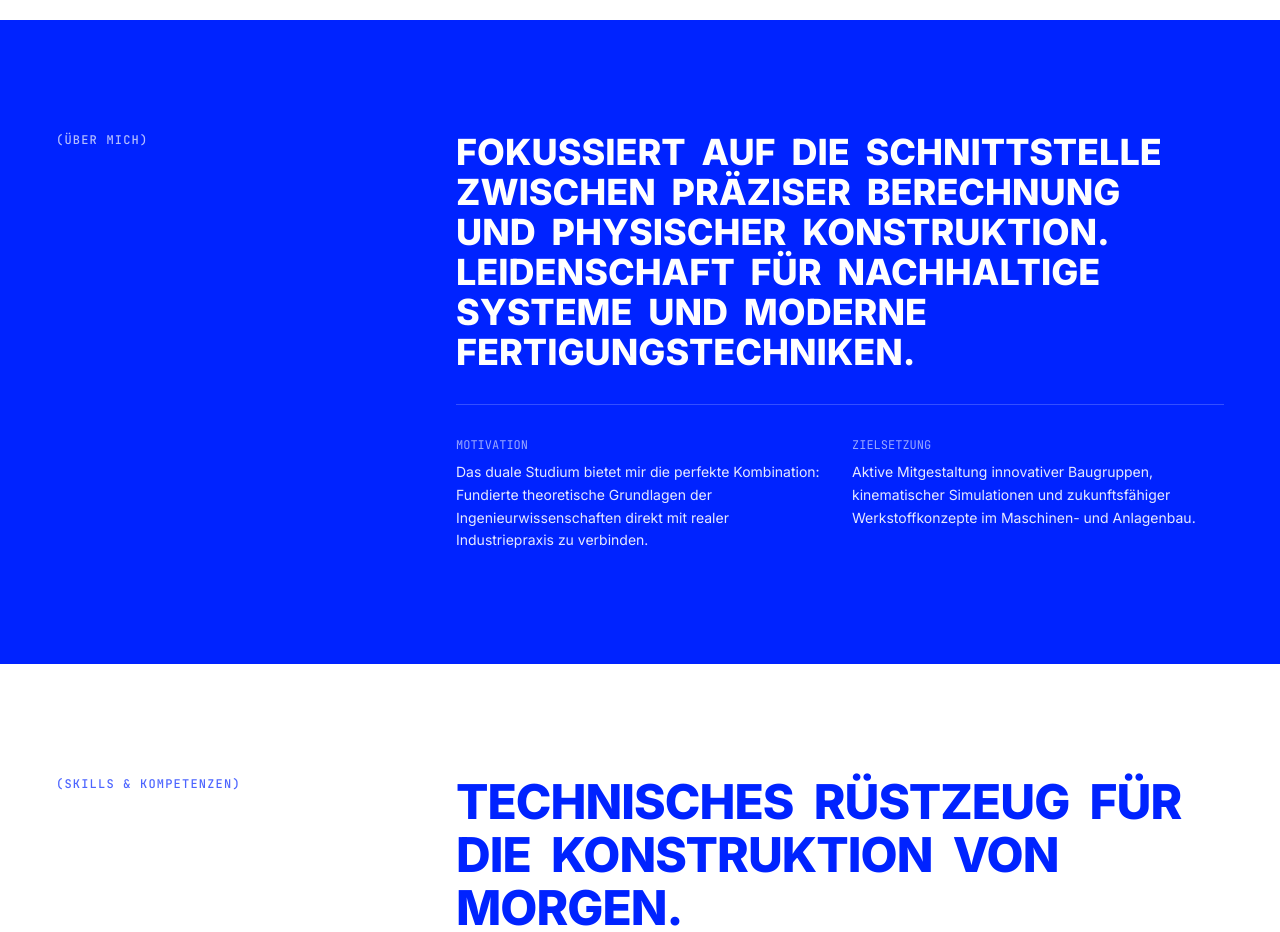
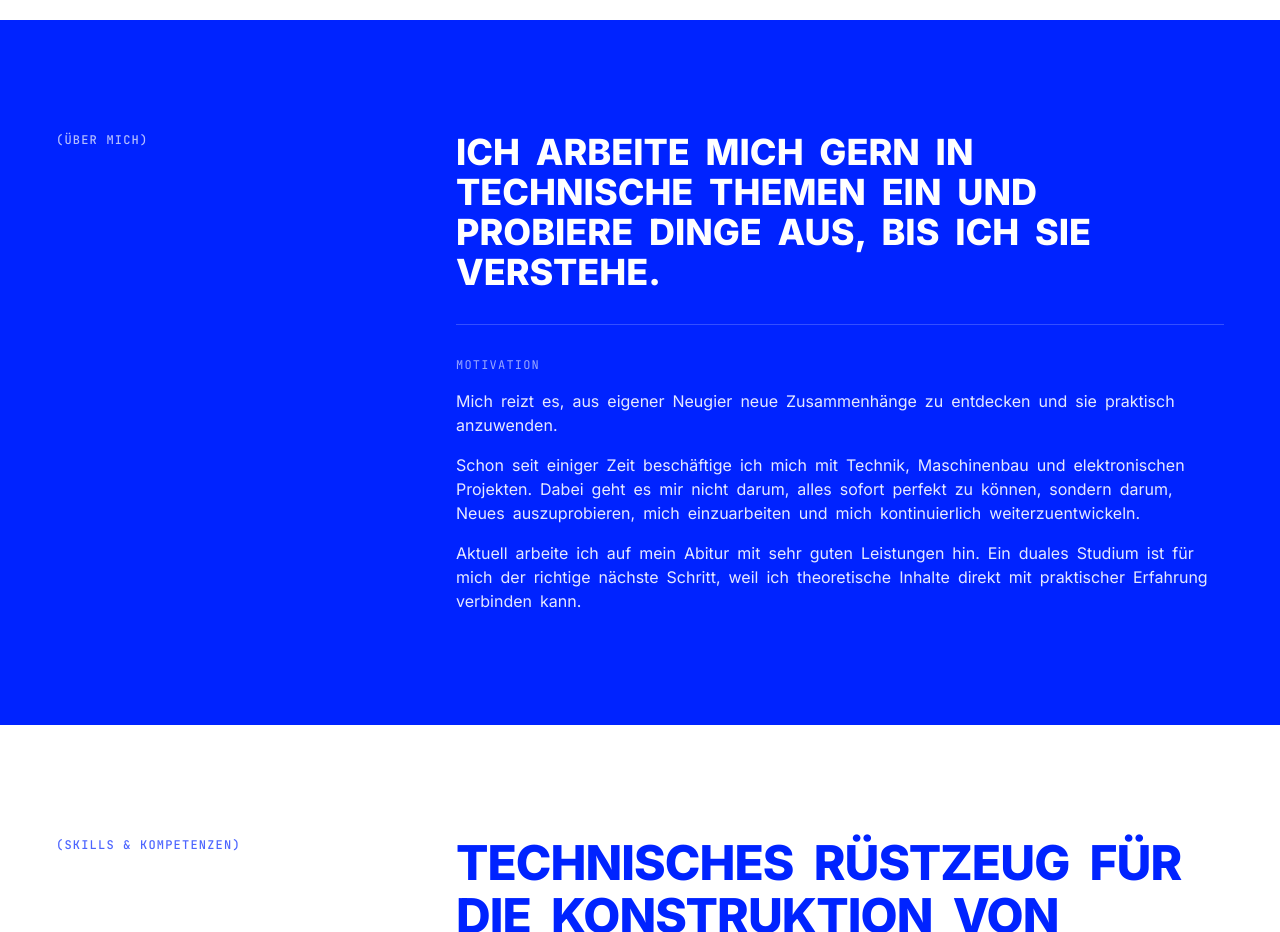
Before and after one commit to logan-bo9/portfolio, a plain HTML site: page index.html in a window 1280 px wide. Shown: the part 780-1712 px from the top of the page. Drawn offline with nearby package versions, Linux system fonts and the light colour scheme.

Commit message:
Update index.html

```diff
--- a/index.html
+++ b/index.html
@@ -124,20 +124,20 @@
           <h2 class="text-label text-white/70 tracking-widest">(Über mich)</h2>
         </div>
         <div class="md:col-span-8">
-          <p class="spotify-reveal text-2xl sm:text-3xl md:text-4xl font-extrabold text-white leading-snug uppercase max-w-4xl">
-            Fokussiert auf die Schnittstelle zwischen präziser Berechnung und physischer Konstruktion. Leidenschaft für nachhaltige Systeme und moderne Fertigungstechniken.
-          </p>
-          <div class="mt-8 pt-8 border-t border-white/20 grid grid-cols-1 sm:grid-cols-2 gap-6 text-white/90">
-            <div>
-              <h3 class="font-mono text-xs text-white/60 uppercase mb-2">Motivation</h3>
-              <p class="text-sm leading-relaxed">
-                Das duale Studium bietet mir die perfekte Kombination: Fundierte theoretische Grundlagen der Ingenieurwissenschaften direkt mit realer Industriepraxis zu verbinden.
+          <h3 class="spotify-reveal text-xl sm:text-3xl md:text-4xl font-extrabold text-white leading-snug uppercase max-w-4xl">
+            Ich arbeite mich gern in technische Themen ein und probiere Dinge aus, bis ich sie verstehe.
+          </h3>
+          <div class="mt-8 pt-8 border-t border-white/20">
+            <h4 class="font-mono text-xs text-white/60 uppercase tracking-widest mb-4">Motivation</h4>
+            <div class="space-y-4 max-w-3xl text-white/90 text-sm sm:text-base leading-relaxed">
+              <p class="spotify-reveal">
+                Mich reizt es, aus eigener Neugier neue Zusammenhänge zu entdecken und sie praktisch anzuwenden.
               </p>
-            </div>
-            <div>
-              <h3 class="font-mono text-xs text-white/60 uppercase mb-2">Zielsetzung</h3>
-              <p class="text-sm leading-relaxed">
-                Aktive Mitgestaltung innovativer Baugruppen, kinematischer Simulationen und zukunftsfähiger Werkstoffkonzepte im Maschinen- und Anlagenbau.
+              <p class="spotify-reveal">
+                Schon seit einiger Zeit beschäftige ich mich mit Technik, Maschinenbau und elektronischen Projekten. Dabei geht es mir nicht darum, alles sofort perfekt zu können, sondern darum, Neues auszuprobieren, mich einzuarbeiten und mich kontinuierlich weiterzuentwickeln.
+              </p>
+              <p class="spotify-reveal">
+                Aktuell arbeite ich auf mein Abitur mit sehr guten Leistungen hin. Ein duales Studium ist für mich der richtige nächste Schritt, weil ich theoretische Inhalte direkt mit praktischer Erfahrung verbinden kann.
               </p>
             </div>
           </div>
```
